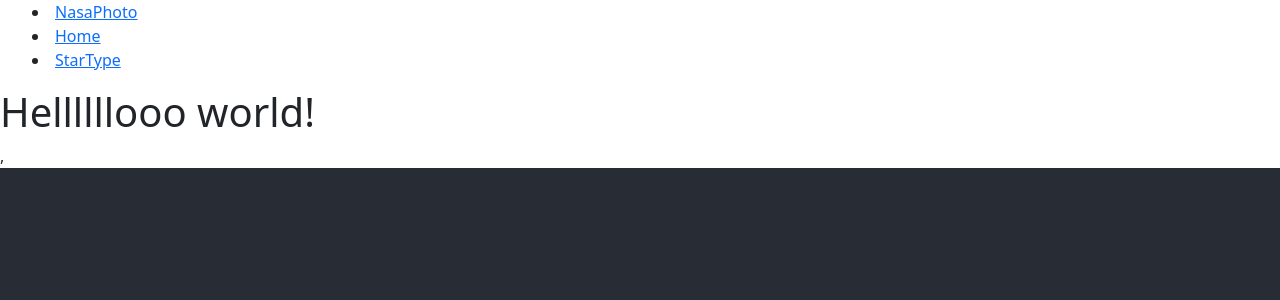
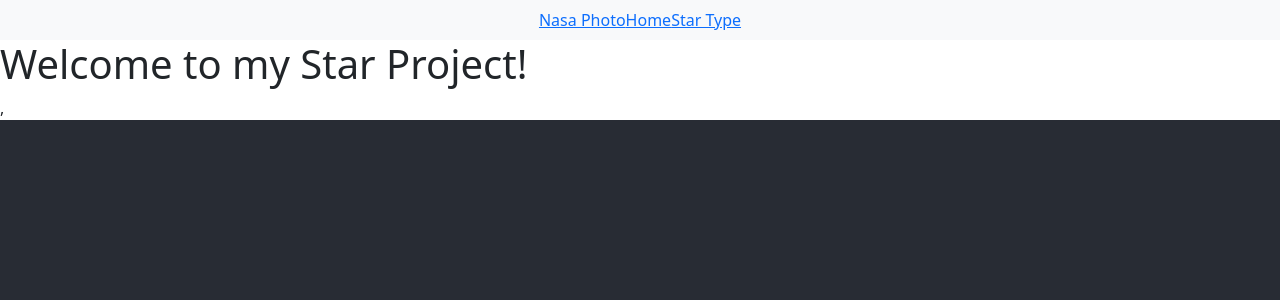
Before and after one commit to AaronKirchhoff/star_project, a React (Create React App) app: page / in a window 1280 px wide. Shown: the top 300 px of the page. Built offline with nearby package versions, Linux system fonts and the light colour scheme.

Commit message:
fetched apod api

```diff
--- a/src/App.js
+++ b/src/App.js
@@ -13,20 +13,22 @@ import 'bootstrap/dist/css/bootstrap.min.css';
 
 // const APOD_API = "https://api.nasa.gov/planetary/apod?api_key=6l3gpeSno0tShfNMamoyXhRLDU3pFCac6QE8fkuN"
 
+
+// for the record, after being stuck on routing for a week, i pulled info, copied code from the react-router website that created this dependency, they had all the updated info i needed.
 export default function App() {
   return (
     <Router>
       <div>
-        <nav>
-          <ul>
-            <li>
-              <Link to="/nasaphoto">NasaPhoto</Link>
+        <nav class="navbar navbar-expand-lg navbar-light bg-light justify-content-center">
+          <ul class="nav ">
+            <li class="nav-item">
+              <Link to="/nasaphoto">Nasa Photo</Link>
             </li>
-            <li>
+            <li class="nav-item">
               <Link to="/">Home</Link>
             </li>
-            <li>
-              <Link to="/startype">StarType</Link>
+            <li class="nav-item">
+              <Link to="/startype">Star Type</Link>
             </li>
           </ul>
         </nav>
--- a/src/components/Home.js
+++ b/src/components/Home.js
@@ -8,7 +8,7 @@ export default function Home(){
     <div>
       {/* this is a big button that links to the /nasaphoto url */}
       {/* <Link to="/nasaphoto">See into the stars!!</Link> */}
-      <h1>Hellllllooo world!</h1>
+      <h1>Welcome to my Star Project!</h1>
     </div>
   )
 }
--- a/src/components/NasaPhoto.js
+++ b/src/components/NasaPhoto.js
@@ -1,14 +1,27 @@
-import React, {Component} from 'react';
+import React, { useEffect, useState } from 'react';
 
 // browser router test app
-class NasaPhoto extends Component {
-  render(){
-    return (
-      <div>
-        <h1>This is my dog picture!</h1>
-      </div>
-    )
-  }
+export default function NasaPhoto(){
+  const [photoData, setPhotoData] = useState(null);
+
+  useEffect(() => {
+    fetchPhoto();
+    async function fetchPhoto(){
+      const res = await fetch(
+        `https://api.nasa.gov/planetary/apod?api_key=6l3gpeSno0tShfNMamoyXhRLDU3pFCac6QE8fkuN`
+      );
+      const data = await res.json();
+      setPhotoData(data);
+      console.log(data);
+    }
+  }, []);
+
+  if (!photoData) return <div />;
+
+  return (
+    <div>
+      <img src={photoData.url} alt={photoData.title}></img>
+    </div>
+
+  )
 }
-
-export default NasaPhoto;
```
